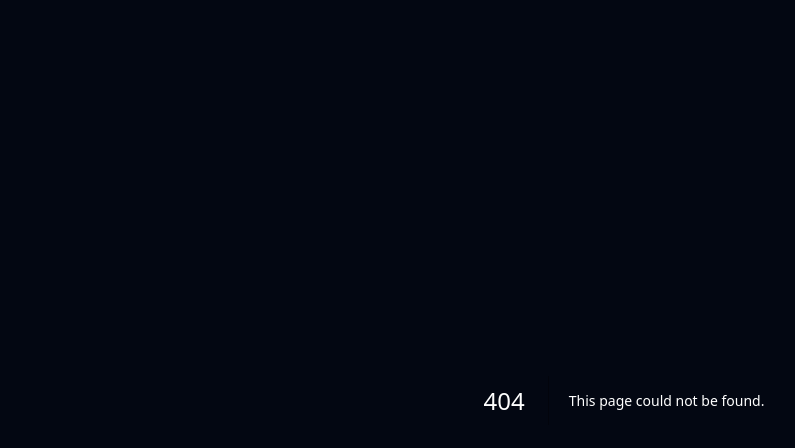
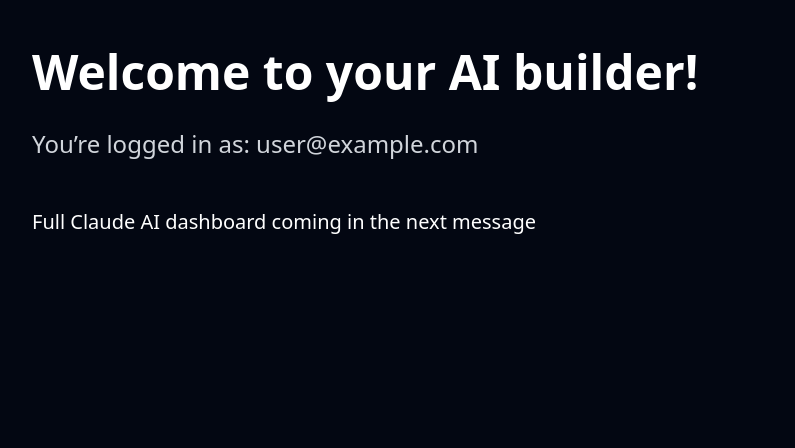
Before and after one commit to tinsgeo/affordable-apps, a Next.js app: page /dashboard in a window 1280 px wide. Before the commit this address had no page. Shown: the top 448 px of the page, without its empty margins (16-811 px from the left). Built offline with nearby package versions, Linux system fonts and the light colour scheme; no server answers; sample sign-in values are in the browser's storage.

Commit message:
Create page.tsx
feat: add protected dashboard

```diff
--- /dev/null
+++ b/app/dashboard/page.tsx
@@ -0,0 +1,27 @@
+// app/dashboard/page.tsx
+'use client';
+
+import { auth } from '@/lib/firebase';
+import { useEffect } from 'react';
+import { useRouter } from 'next/navigation';
+
+export default function Dashboard() {
+  const router = useRouter();
+
+  useEffect(() => {
+    const unsubscribe = auth.onAuthStateChanged((user) => {
+      if (!user) router.push('/');
+    });
+    return unsubscribe;
+  }, [router]);
+
+  return (
+    <main className="min-h-screen bg-gray-950 text-white p-12">
+      <h1 className="text-5xl font-bold mb-8">Welcome to your AI builder!</h1>
+      <p className="text-2xl text-gray-300">
+        You’re logged in as: {auth.currentUser?.email}
+      </p>
+      <p className="mt-12 text-xl">Full Claude AI dashboard coming in the next message</p>
+    </main>
+  );
+}
```
